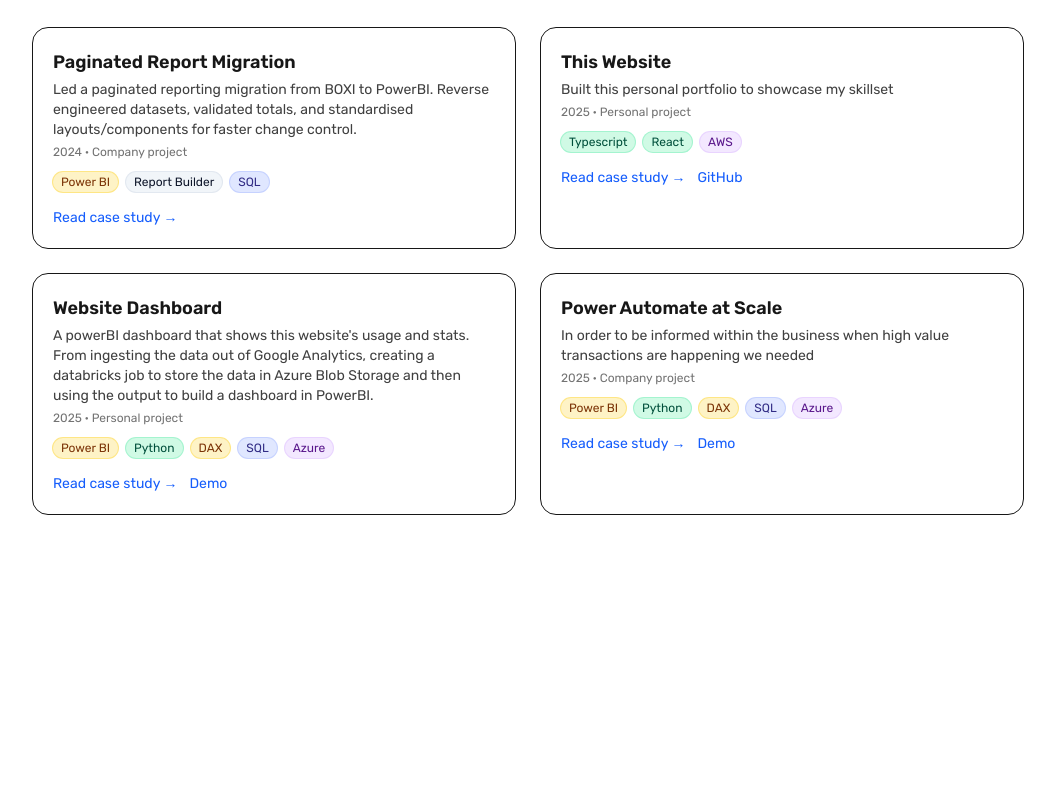
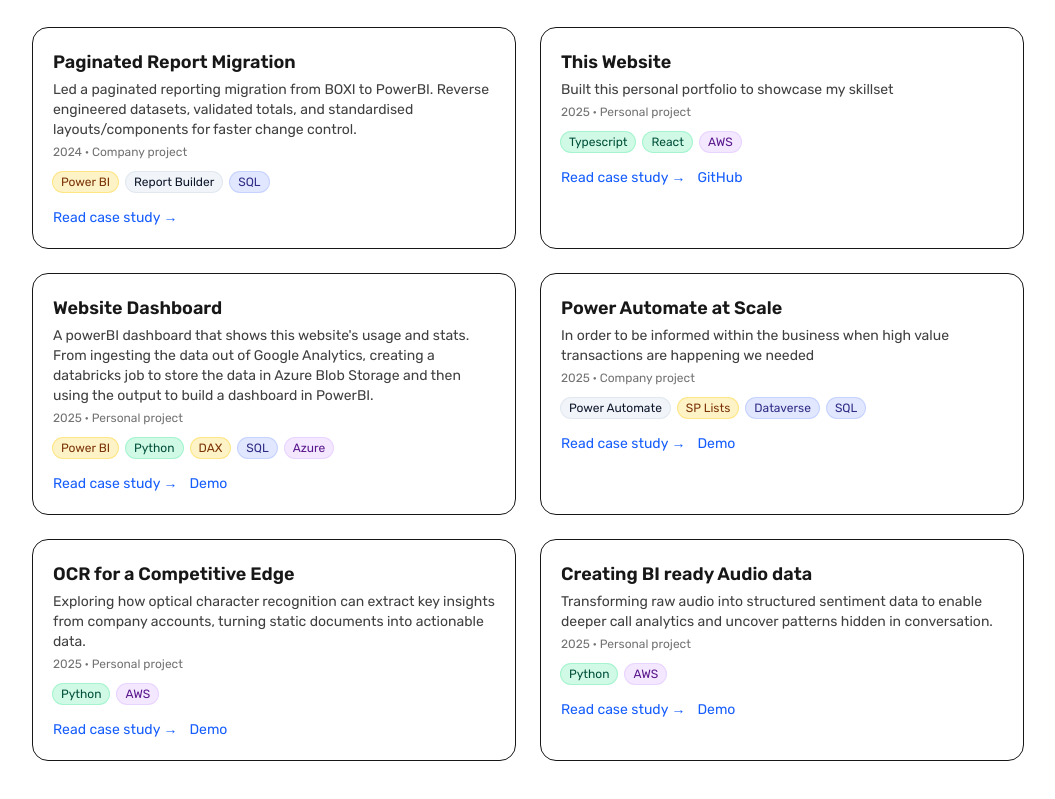
Before and after one commit to PeterSVenton/portfolio, a Next.js app: page /work in a window 1280 px wide. Shown: the part 221-1020 px from the top of the page, without its empty margins (112-1167 px from the left). Before the commit the page ends 800 px from the top, so only its background shows below. Built offline with nearby package versions, Linux system fonts and the light colour scheme.

Commit message:
added 2 new projects audio sentiment,ocr created pages dummy created projects modified scalable automate,personal portfolio articles

```diff
--- /dev/null
+++ b/src/app/md-pages/accounts-optical-character-recognition.mdx
@@ -0,0 +1 @@
+# Hello World
--- /dev/null
+++ b/src/app/md-pages/call-audio-sentiment-analysis.mdx
@@ -0,0 +1 @@
+# Hello World
--- a/src/app/md-pages/scalable-power-automate.mdx
+++ b/src/app/md-pages/scalable-power-automate.mdx
@@ -51,7 +51,6 @@ The result is a Dataverse table refreshed daily. Every record requires processin
 - **Efficiency** – No redundant network calls or wasted capacity.
 
 
-
 ### The Orchestrator (Parent Flow)
 1. Runs after the data is refreshed in dataverse
 2. Iterates through the update records
--- a/src/data/projects.ts
+++ b/src/data/projects.ts
@@ -50,7 +50,25 @@ export const projects: Project[] = [
     summary: 'In order to be informed within the business when high value transactions are happening we needed',
     period: '2025',
     context: 'Company project',
-    stack: [Tech.PowerBI, Tech.Python, Tech.DAX, Tech.SQL, Tech.Azure],
+    stack: [Tech.PowerAutomate, Tech.SharepointLists, Tech.Dataverse, Tech.SQL],
     links: { demo: 'https://github.com/PeterSVenton/portfolio' },
+  },
+  {
+    slug: 'accounts-optical-character-recognition',
+    title: 'OCR for a Competitive Edge',
+    summary: 'Exploring how optical character recognition can extract key insights from company accounts, turning static documents into actionable data.',
+    period: '2025',
+    context: 'Personal project',
+    stack: [Tech.Python, Tech.AWS],
+    links: { demo: 'https://github.com/PeterSVenton/xxx' },
+  },
+  {
+  slug: 'call-audio-sentiment-analysis',
+  title: 'Creating BI ready Audio data',
+  summary: 'Transforming raw audio into structured sentiment data to enable deeper call analytics and uncover patterns hidden in conversation.',
+  period: '2025',
+  context: 'Personal project',
+  stack: [Tech.Python, Tech.AWS],
+  links: { demo: 'https://github.com/PeterSVenton/xxx' },
 },
 ]
```
Also changed, not shown: src/app/md-pages/personal-portfolio.mdx (+4 -2 lines).
